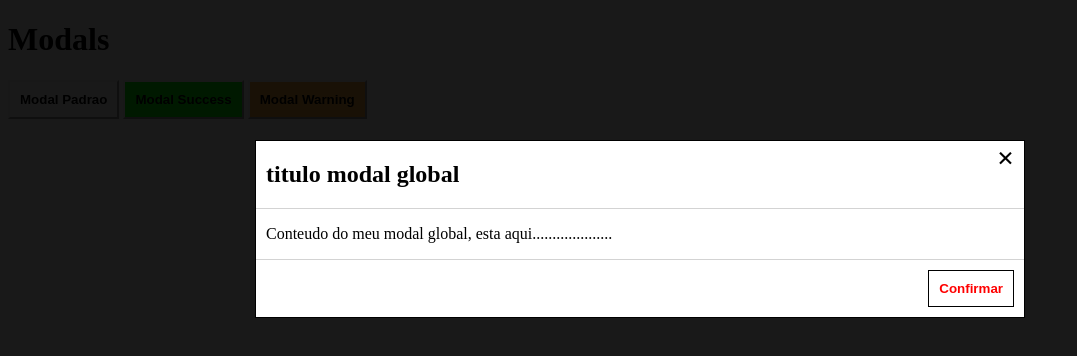
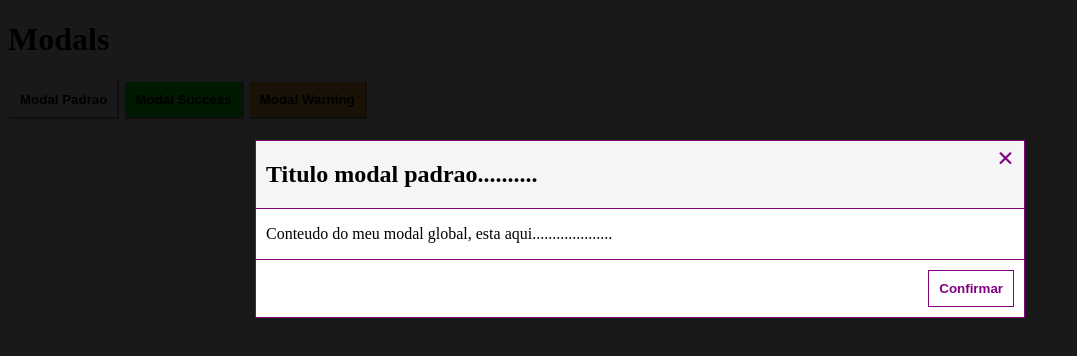
Before and after one commit to MrRosario/modalsCustomizado, a website: page index.html in a window 1280 px wide. Both pictures are taken after a click on the button "Modal Padrao". Shown: the whole page, without its empty margins (0-1077 px from the left). Drawn offline with nearby package versions, Linux system fonts and the light colour scheme.

Commit message:
criado tres modals compenetizados

```diff
--- a/index.html
+++ b/index.html
@@ -7,16 +7,83 @@
     <title>Modal</title>
 
     <style>
-        @keyframes animatetop {
-            from { opacity:0 }
-            to { opacity: 1 }
+        .modal-container, .modalSuccessContainer, .modalWarningContainer{
+            display: none;
+            justify-content: center;
+            align-items: center;
+            height: 100%;
+            width: 100%;
+            position: fixed;
+            z-index: 1;
+            background-color: rgba(0,0,0,0.9);
+            left: 0;
+            top: 0;
         }
-
+        .modal{
+            display: none;
+            border: 1px solid #000000;
+            width: 60%;
+            background-color: #ffffff;
+            margin: 0 auto;
+            z-index: 1;
+            margin-top: 140px;
+            animation-name: animatetop;
+            animation-duration: 0.6s;
+            animation-timing-function: ease-in-out;
+        }
+        .modal__header{
+            display: flex;
+            justify-content: space-between;
+            border-bottom: 1px solid;
+            padding: 0px 10px;
+            box-sizing: border-box;
+            background-color: #f5f5f5;
+        }
+        .modal__close{
+            font-size: 30px;
+            font-weight: bold;
+            cursor: pointer;
+            text-decoration: none
+        }
+        .modal__body{
+            padding: 0px 10px;
+            box-sizing: border-box;
+            border-bottom: 1px solid #d3d3d3
+        }
+        .modal__footer{
+            margin: 10px 0px;
+            display: flex;
+            justify-content: flex-end;
+            padding: 0px 10px
+        }
+        .btn_modal{
+            font-weight: bold;
+            padding: 10px;
+            background-color: #fff;
+            border: 1px solid #000000;
+            cursor: pointer
+        }
         .btn{
             border-color: #eee;
             padding: 10px;
             font-weight: bold;
         }
+        .modalSuccess, .modalWarning {
+            z-index: 1;
+            display: block;
+            text-align: center;
+            background: #ffffff;
+            width: 50%;
+            padding: 20px 0px;
+        }
+        .modalSuccess__img, .modalWarning__img{
+            width: 50px;
+            height: 50px;
+        }
+        .btnSuccess, .btnWarning{
+            padding: 10px 30px;
+        }
+        .btnSuccess:hover, .btnWarning:hover{ background-color: #eee; }
     </style>
 </head>
 <body>
@@ -30,15 +97,25 @@
     <script src="./script.js"> </script>
 
     <script>
-
-        CobzModal.regular(
-            header = "titulo modal global",
+        CobzModal.default(
+            header = "Titulo modal padrao..........",
             close = true,
             action = true,
-            theme = "#f00",
+            theme = "purple",
             content = "Conteudo do meu modal global, esta aqui...................."
         );
-
+        CobzModal.success(
+            header = "Bom Trabalho!",
+            action = true,
+            theme = "green",
+            content = "Você concluiu com sucesso."
+        );
+        CobzModal.warning(
+            header = "Aviso!",
+            action = true,
+            theme = "red",
+            content = "Algo deu errado."
+        );
     </script>
 </body>
 </html>
--- a/script.js
+++ b/script.js
@@ -1,10 +1,10 @@
 $(document).ready(function() {
-    CobzModal.style();
+
 });
 
 let CobzModal = {
 
-    regular: function(header, close, action, theme, content){
+    default: function(header, close, action, theme, content){
         let modal = {
             init: function(){
                 this.render();
@@ -38,6 +38,7 @@ let CobzModal = {
                 $('.Cobz-ModalRegular').click(function(e){
                     e.preventDefault();
                     $('.modal-container').css("display", "block");
+                    $('.modal').css("display", "block");
                 });
                 $(".modal__close").click(function(e){
                     e.preventDefault();
@@ -49,98 +50,141 @@ let CobzModal = {
                     }
                 });
             },
-            params: {
-                "header": header || "Meu titulo",
-                "content": content || "Meu conteudo...",
-                "close": close || true,
-                "action": action || true,
-                "theme": theme || '#000000'
-            },
             characteristics: function(){
-                let _self = this;
 
-                $('.modal__titulo').html(_self.params.header);
-                $('.conteudo_body').html(_self.params.content);
+                $('.modal__titulo').html(header);
+                $('.conteudo_body').html(content);
 
-                $(".modal__header, .modal__body, .btn_confirmar")
+                $(".modal__header, .modal, .modal__body, .btn_confirmar")
                     .css({ "border-color": theme });
-                $(".modal__fechar, .btn_confirmar")
+                $(".modal__close, .btn_confirmar")
                     .css({ "color": theme });
 
-                _self.params.close == true ? $('.modal__close').css("display", "block")
+                close == true ? $('.modal__close').css("display", "block")
                     : $('.modal__close').css("display", "none");
-                _self.params.action == true ?  $(".btn_confirmar").css("display", "block")
+                action == true ?  $(".btn_confirmar").css("display", "block")
                     : $(".btn_confirmar").css("display", "none");
             }
         }
         modal.init();
     },
-    style: function(){
-        const modalContainer = {
-            "display": "none",
-            "justify-content": "center",
-            "align-items": "center",
-            "height": "100%",
-            "width": "100%",
-            "position": "fixed",
-            "z-index": "1",
-            "background-color": "rgba(0,0,0,0.9)",
-            "left": "0",
-            "top": "0",
+    success: function(header, action, theme, content) {
+        let modal = {
+            init: function(){
+                this.render();
+            },
+            render: function(){
+                let _self = this;
+
+                let _html = `
+                    <div class='modalSuccessContainer'>
+                        <div class='modalSuccess'>
+                            <div class="modalSuccess__header">
+                                <div> <img class="modalSuccess__img" src="./img/success.jpg"> </div>
+                                <h1 class="modalSuccess__titulo" style="text-align:center">  </h1>
+                            </div>
+                            <div class="modalSuccess__body">
+                                <h3 class="modalSuccess_body"> </h3>
+                            </div>
+                            <div class="modalSuccess__footer">
+                                <button class="btn_modal btnSuccess">OK</button>
+                            </div>
+                        </div>
+                    </div>
+                `;
+
+                $('body').append(_html);
+
+                _self.characteristics();
+                _self.actions();
+            },
+            actions: function(){
+                $('.Cobz-ModalSucess').click(function(e){
+                    e.preventDefault();
+                    $('.modalSuccessContainer').css("display", "flex");
+                    $(".modalSuccess").css("display", "block");
+                });
+                $(".btnSuccess").click(function(e){
+                    $('.modalSuccessContainer').css("display", "none");
+                });
+                $(".modalSuccessContainer").click(function (e) {
+                    if(e.target.className == "modalSuccessContainer"){
+                        $('.modalSuccessContainer').css("display", "none");
+                    }
+                });
+            },
+            characteristics: function(){
+                $('.modalSuccess__titulo').html(header);
+                $('.modalSuccess_body').html(content);
+
+                $(".modalSuccess__header, .modalSuccess, .btnSuccess")
+                    .css({ "border-color": theme });
+                $(".btnSuccess").css({ "color": theme });
+
+                action == true ?  $(".btnSuccess").css("display", "initial")
+                     : $(".btnSuccess").css("display", "none");
+            }
         }
-        const modal = {
-            "border": "1px solid #000000",
-            "width": "60%",
-            "background-color": "#ffffff",
-            "margin": "0 auto",
-            "z-index": "100%",
-            "margin-top": "140px",
-            "animation-name": "animatetop",
-            "animation-duration": "0.6s",
-            "animation-timing-function": "ease-in-out",
+        modal.init();
+    },
+    warning: function(header, action, theme, content) {
+        let modal = {
+            init: function(){
+                this.render();
+            },
+            render: function(){
+                let _self = this;
+
+                let _html = `
+                    <div class='modalWarningContainer'>
+                        <div class='modalWarning'>
+                            <div class="modalWarning__header">
+                                <div> <img class="modalWarning__img" src="./img/warning.png"> </div>
+                                <h1 class="modalWarning__titulo" style="text-align:center">  </h1>
+                            </div>
+                            <div class="modalWarning__body">
+                                <h3 class="modalWarning_body"> </h3>
+                            </div>
+                            <div class="modalWarning__footer">
+                                <button class="btn_modal btnWarning">OK</button>
+                            </div>
+                        </div>
+                    </div>
+                `;
+
+                $('body').append(_html);
+
+                _self.characteristics();
+                _self.actions();
+            },
+            actions: function(){
+                $('.Cobz-ModalWarning').click(function(e){
+                    e.preventDefault();
+                    $('.modalWarningContainer').css("display", "flex");
+                    $(".modalWarning").css("display", "block");
+                });
+                $(".btnWarning").click(function(e){
+                    $('.modalWarningContainer').css("display", "none");
+                });
+                $(".modalWarningContainer").click(function (e) {
+                    if(e.target.className == "modalWarningContainer"){
+                        $('.modalWarningContainer').css("display", "none");
+                    }
+                });
+            },
+            characteristics: function(){
+                $('.modalWarning__titulo').html(header);
+                $('.modalWarning_body').html(content);
+
+                $(".modalWarning__header, .modalWarning, .btnWarning")
+                    .css({ "border-color": theme });
+                $(".btnWarning").css({ "color": theme });
+
+                action == true ?  $(".btnWarning").css("display", "initial")
+                     : $(".btnWarning").css("display", "none");
+            }
         }
-        const modalHeader = {
-            "display": "flex",
-            "justify-content": "space-between",
-            "border-bottom": "1px solid #d3d3d3",
-            "padding": "0px 10px",
-            "box-sizing": "border-box",
-        };
-        const modalClose = {
-            color: "#000000",
-            "font-size": "30px",
-            "font-weight": "bold",
-            "cursor": "pointer",
-            "text-decoration": "none"
-        }
-        const modalBody = {
-            "padding": "0px 10px",
-            "box-sizing": "border-box",
-            "border-bottom": "1px solid #d3d3d3"
-        }
-        const modalFooter = {
-            "margin": "10px 0px",
-            "display": "flex",
-            "justify-content": "flex-end",
-            "padding": "0px 10px"
-        }
-        const btnModal = {
-            "font-weight": "bold",
-            "padding": "10px",
-            "background-color": "#fff",
-            "border": "1px solid #000000",
-            "cursor": "pointer"
-        }
-        // const modal__close:hover,
-        // const modal__close:focus{ cursor: pointer; text-decoration: none;}
-        $('.modal-container').css(modalContainer);
-        $('.modal').css(modal);
-        $('.modal__header').css(modalHeader);
-        $('.modal__close').css(modalClose);
-        $('.modal__body').css(modalBody);
-        $('.modal__footer').css(modalFooter);
-        $('.btn_modal').css(btnModal);
-
-    }
+        modal.init();
+    },
 
 }
```
Also changed, not shown: img/success.jpg (added), img/warning.png (added).
